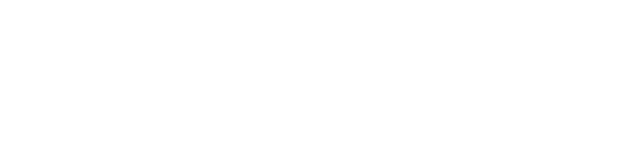
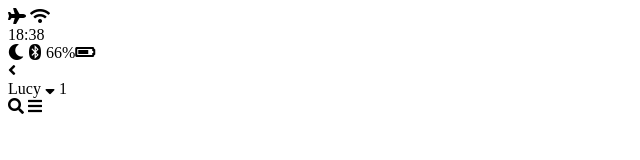
Before and after one commit to Jenny92se/JakaoTalk-front, a plain HTML site: page chat.html in a window 1280 px wide. Shown: the whole page, without its empty margins (0-640 px from the left). Drawn offline with Linux system fonts and the light colour scheme.

Commit message:
basic templete

```diff
--- a/chat.html
+++ b/chat.html
@@ -0,0 +1,42 @@
+<!DOCTYPE html>
+
+<head>
+    <meta charset="UTF-8">
+    <meta name="viewport" content="width=device-width, initial-scale=1.0">
+    <meta http-equiv="X-UA-Compatible" content="ie=edge">
+    <link rel="stylesheet" href="https://use.fontawesome.com/releases/v5.7.2/css/all.css" integrity="sha384-fnmOCqbTlWIlj8LyTjo7mOUStjsKC4pOpQbqyi7RrhN7udi9RwhKkMHpvLbHG9Sr"
+        crossorigin="anonymous">
+    <title>Chat</title>
+</head>
+
+<body>
+    <div class="header__top">
+        <div class="header__column">
+            <i class="fas fa-plane"></i>
+            <i class="fas fa-wifi"></i>
+        </div>
+        <div class="header__column">
+            <span class="header__time">18:38</span>
+        </div>
+        <div class="header__column">
+            <i class="fas fa-moon"></i>
+            <i class="fab fa-bluetooth"></i>
+            <span class="header__battery">66%<i class="fas fa-battery-three-quarters"></i></span>
+        </div>
+    </div>
+
+    <div class="header__bottom">
+        <div class="header__column">
+            <i class="fas fa-angle-left"></i>
+        </div>
+        <div class="header__column">
+            <span class="header__text">Lucy <i class="fas fa-sort-down"></i> <span class="header__number">1</span></span>
+        </div>
+        <div class="header__column">
+            <i class="fa fa-search"></i>
+            <i class="fa fa-bars"></i>
+        </div>
+    </div>
+</body>
+
+</html>
```
Also changed, not shown: find.html (+40 -0 lines), more.html (+28 -2 lines), profile.html (+41 -0 lines).
